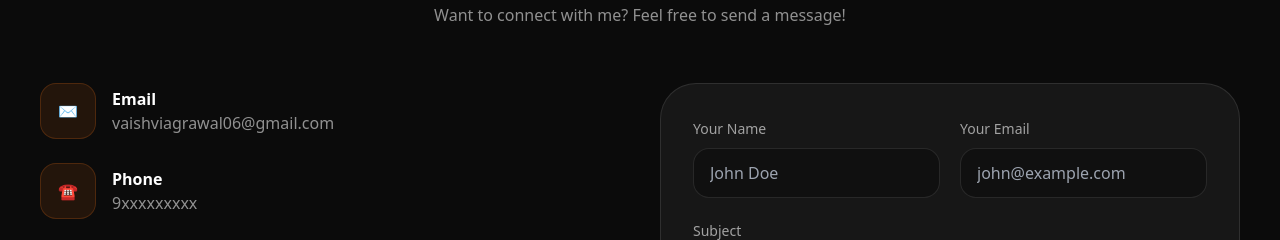
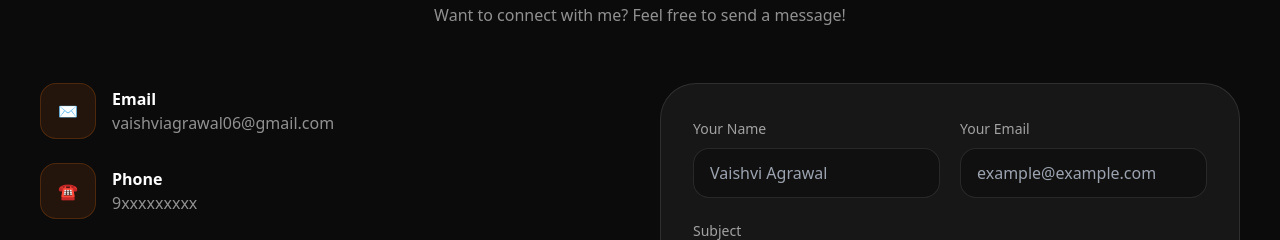
Before and after one commit to vaishviagrawal06/Portfolio, a plain HTML site: page index.html in a window 1280 px wide. Shown: the part 3215-3455 px from the top of the page. Drawn offline with nearby package versions, Linux system fonts and the light colour scheme; a web font is replaced by a local one.

Commit message:
portfolio

```diff
--- a/index.html
+++ b/index.html
@@ -371,13 +371,13 @@
         <div class="grid md:grid-cols-2 gap-5">
           <div>
             <label class="text-sm text-white/60">Your Name</label>
-            <input type="text" placeholder="John Doe"
+            <input type="text" placeholder="Vaishvi Agrawal"
               class="mt-2 w-full px-4 py-3 rounded-2xl bg-black/30 border border-white/10 outline-none focus:border-orange-500 transition" />
           </div>
 
           <div>
             <label class="text-sm text-white/60">Your Email</label>
-            <input type="email" placeholder="john@example.com"
+            <input type="email" placeholder="example@example.com"
               class="mt-2 w-full px-4 py-3 rounded-2xl bg-black/30 border border-white/10 outline-none focus:border-orange-500 transition" />
           </div>
         </div>
```
